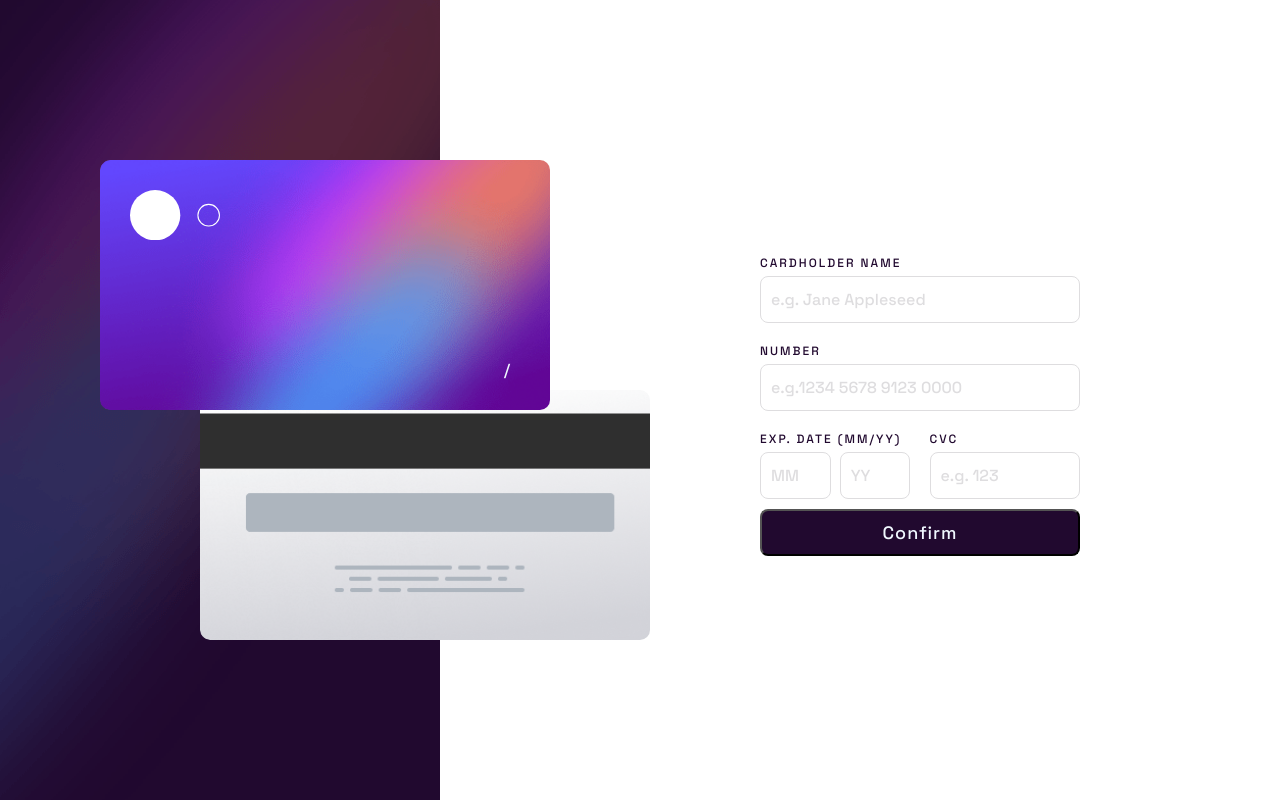
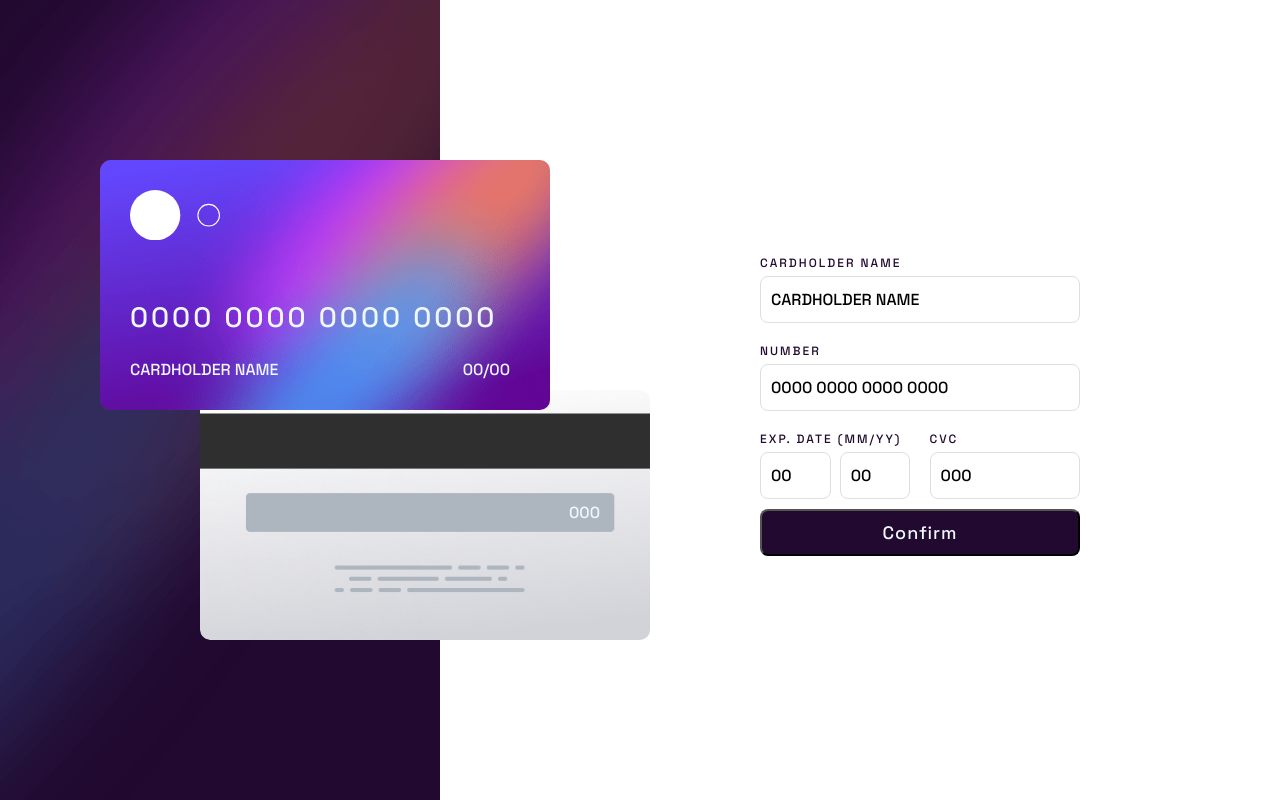
Before and after one commit to vicbeatles/card-form, a React (Create React App) app: page / in a window 1280 px wide. Built offline with nearby package versions, Linux system fonts and the light colour scheme.

Commit message:
Adding initial state values

```diff
--- a/src/App.js
+++ b/src/App.js
@@ -7,11 +7,11 @@ import "./App.css";
 
 function App() {
   const [formData, setFormData] = useState({
-    name: "",
-    number: "",
-    month: "",
-    year: "",
-    cvv: "",
+    name: "CARDHOLDER NAME",
+    number: "0000 0000 0000 0000",
+    month: "00",
+    year: "00",
+    cvv: "000",
     submitted: false,
   });
 
```
